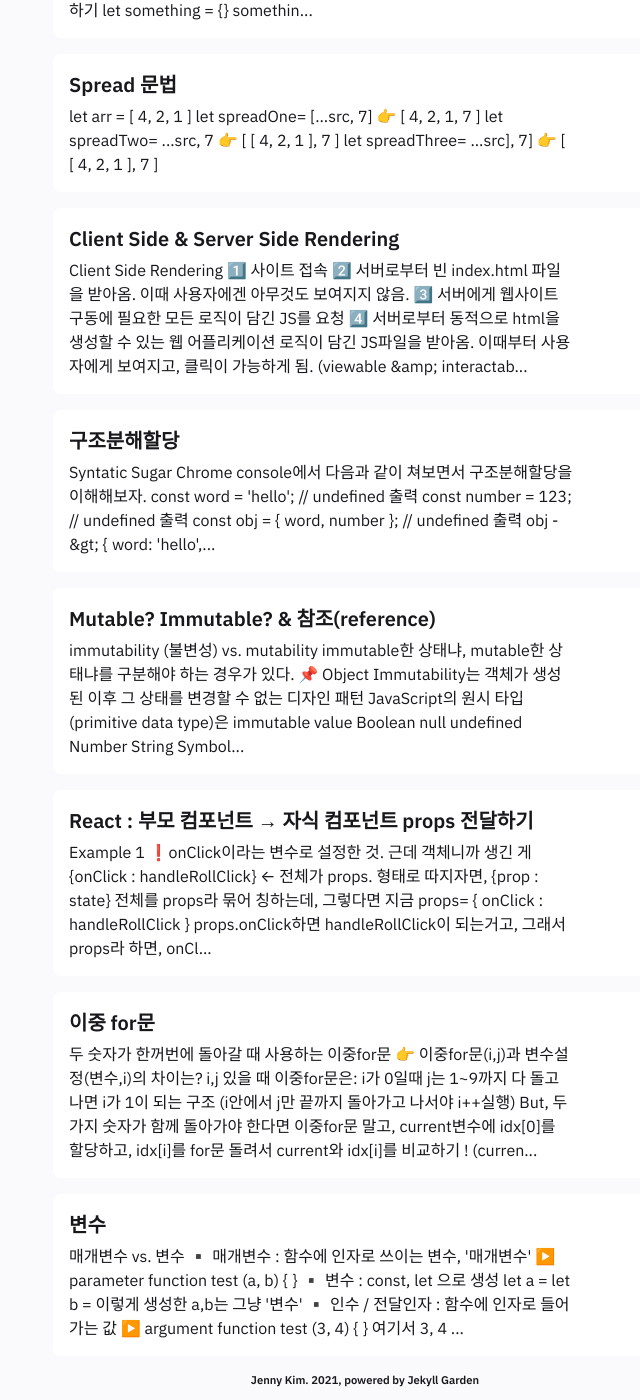
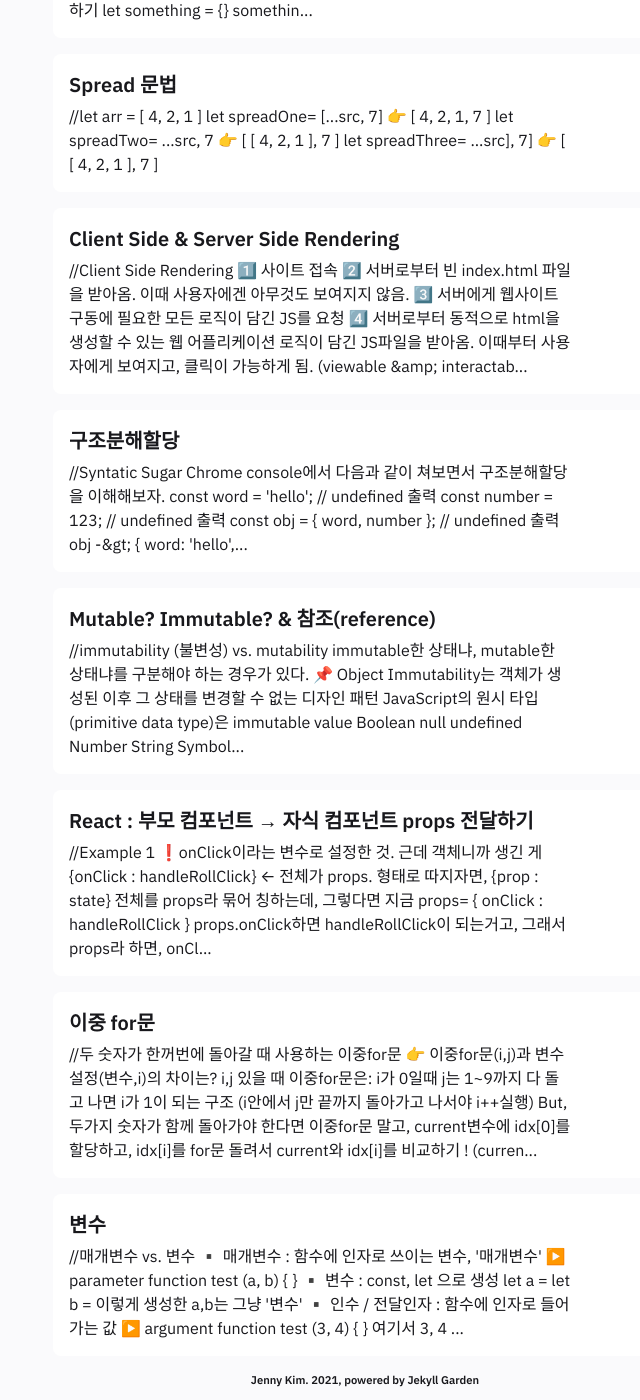
Before and after one commit to jenjenhub/blog, a Jekyll site: the page built from pages/index.md, in a window 1280 px wide and 1400 px high, scrolled down 425 px. Shown: the whole window, without its empty margins (285-925 px from the left). Built offline with Jekyll 4.4.1, drawn with Linux system fonts in a browser that asks for light colours; some of the changed text lies outside the part shown.

Commit message:
Update Feed.html

```diff
--- a/_includes/Feed.html
+++ b/_includes/Feed.html
@@ -49,7 +49,7 @@
             <h4>{{ note_items.title }}</h4>
             <div class="content">
                 <p style="margin: 0px;">
-                    {{ note_items.content | strip_html | strip | remove: "[[" | remove: "]]" | escape | truncate: 260 }}
+                    //{{ note_items.content | strip_html | strip | remove: "[[" | remove: "]]" | escape | truncate: 260 }}
                 </p>
             </div>
         </a>
```
